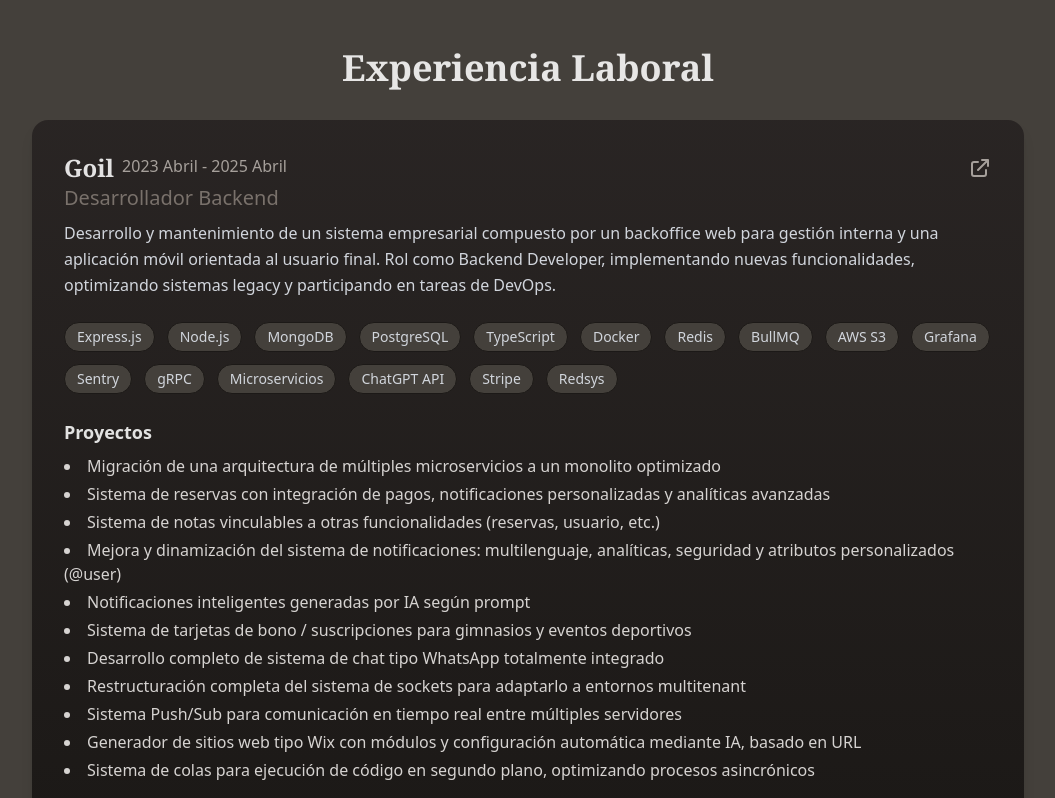
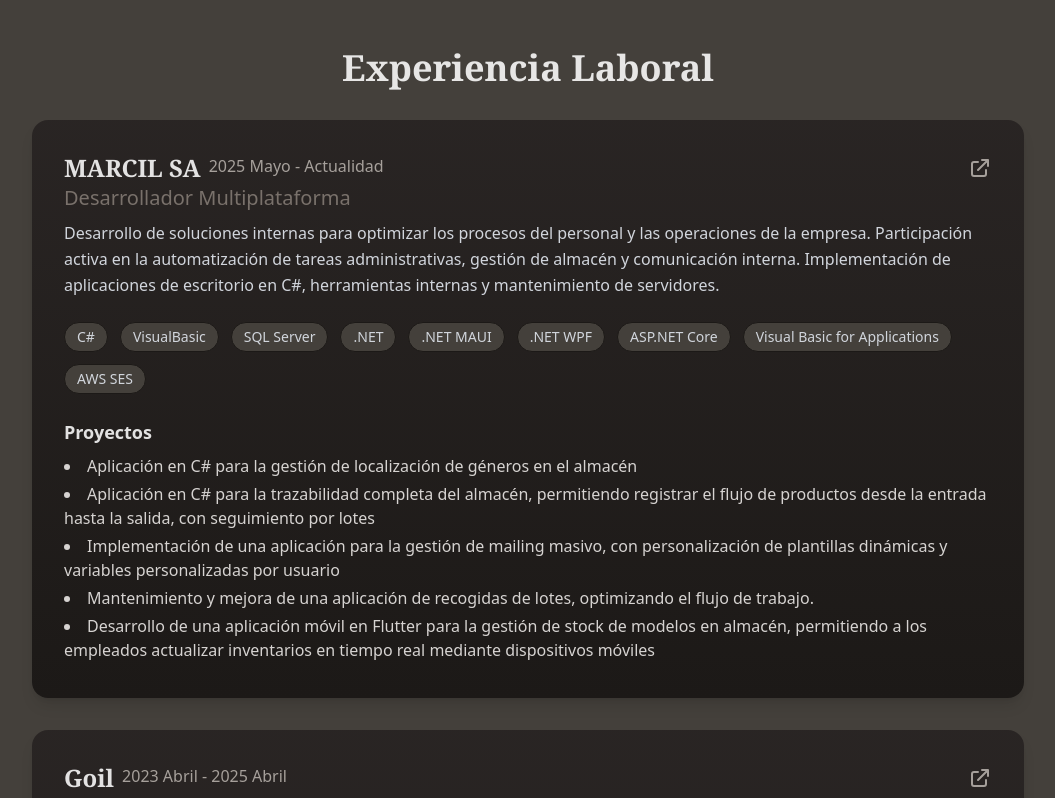
Before and after one commit to xFingerDev/MyPortafolio, a React (Vite) app: page / in a window 1280 px wide. Shown: the part 600-1398 px from the top of the page, without its empty margins (112-1167 px from the left). Built offline with nearby package versions, Linux system fonts and the light colour scheme.

Commit message:
feat: add new Job and update uncompleted project

```diff
--- a/src/data/personalProjects.ts
+++ b/src/data/personalProjects.ts
@@ -21,6 +21,7 @@
     hidde: true,
   },
   {
+    hidde: true,
     title: "AdVerse DashBoard",
     type: ["frontend"],
 
--- a/src/data/workExperience.ts
+++ b/src/data/workExperience.ts
@@ -1,6 +1,33 @@
 import { Work } from "@/entities/Work";
 
 export const workExperience: Work[] = [
+  {
+    company: "MARCIL SA",
+    role: "Desarrollador Multiplataforma",
+    period: "2025 Mayo - Actualidad",
+    url: "https://cestas-marti.com",
+    description: `Desarrollo de soluciones internas para optimizar los procesos del personal y las operaciones de la empresa.
+Participación activa en la automatización de tareas administrativas, gestión de almacén y comunicación interna.
+Implementación de aplicaciones de escritorio en C#, herramientas internas y mantenimiento de servidores.`,
+    projects: [
+      "Aplicación en C# para la gestión de localización de géneros en el almacén",
+      "Aplicación en C# para la trazabilidad completa del almacén, permitiendo registrar el flujo de productos desde la entrada hasta la salida, con seguimiento por lotes",
+      "Implementación de una aplicación para la gestión de mailing masivo, con personalización de plantillas dinámicas y variables personalizadas por usuario",
+      "Mantenimiento y mejora de una aplicación de recogidas de lotes, optimizando el flujo de trabajo.",
+      "Desarrollo de una aplicación móvil en Flutter para la gestión de stock de modelos en almacén, permitiendo a los empleados actualizar inventarios en tiempo real mediante dispositivos móviles",
+    ],
+    technologies: [
+      "C#",
+      "VisualBasic",
+      "SQL Server",
+      ".NET",
+      ".NET MAUI",
+      ".NET WPF",
+      "ASP.NET Core",
+      "Visual Basic for Applications",
+      "AWS SES",
+    ],
+  },
   {
     company: "Goil",
     role: "Desarrollador Backend",
```
Also changed, not shown: 1 other file (tests, documents, lock files or other folders).
